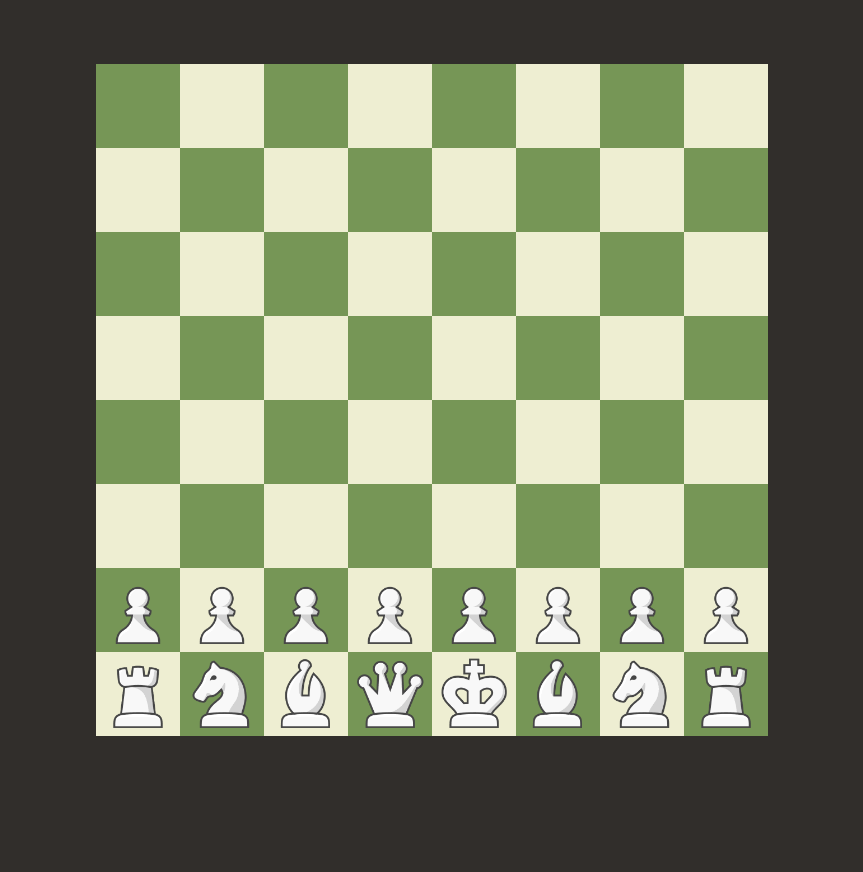
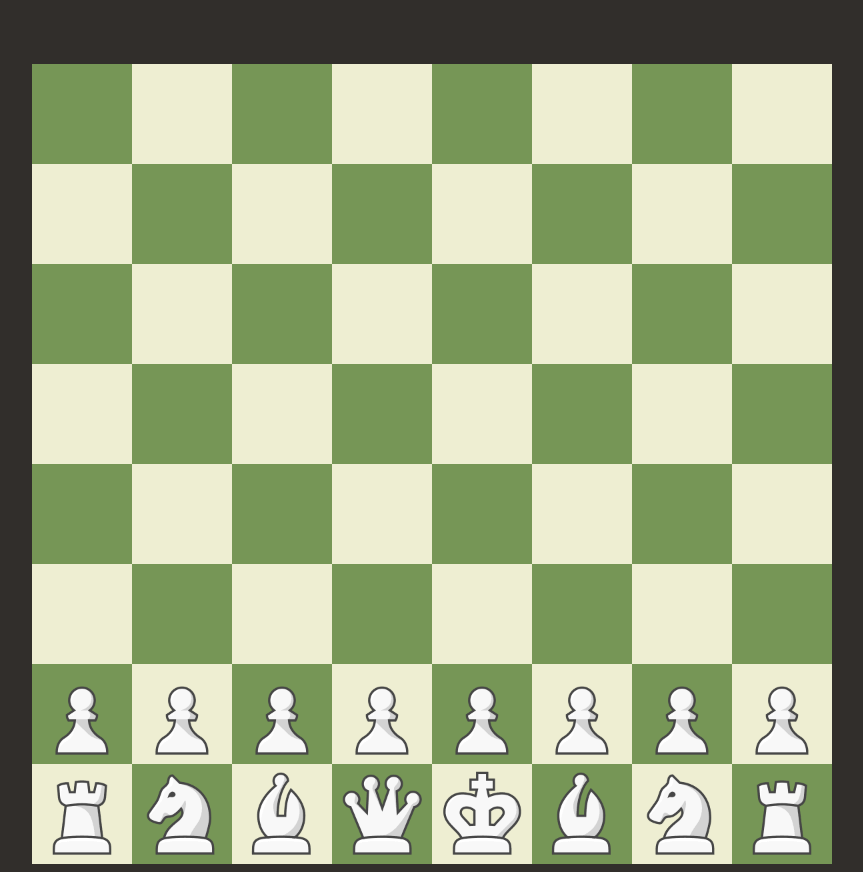
Before and after one commit to thepooyan/Chess, a React (Vite) app: page / in a window 1280 px wide. Shown: the whole page, without its empty margins (208-1071 px from the left). Before the commit the page ends 800 px from the top, so only its background shows below. Built offline with nearby package versions, Linux system fonts and the light colour scheme.

Commit message:
padding bottom trick removed

```diff
--- a/components/Board.scss
+++ b/components/Board.scss
@@ -3,7 +3,10 @@
     --color2: #769656;
     --color1H: #F6F668;
     --color2H: #BBCA2A;
-    width: 42em;
+
+    --BoardSize: 800px;
+    width: var(--BoardSize);
+    height: var(--BoardSize);
     margin: auto;
     background-color: red;
     display: grid;
@@ -16,7 +19,6 @@
 
         >* {
             //square
-            padding-bottom: 100%;
             background-size: contain;
             background-color: var(--color2);
             &.selected {
```
